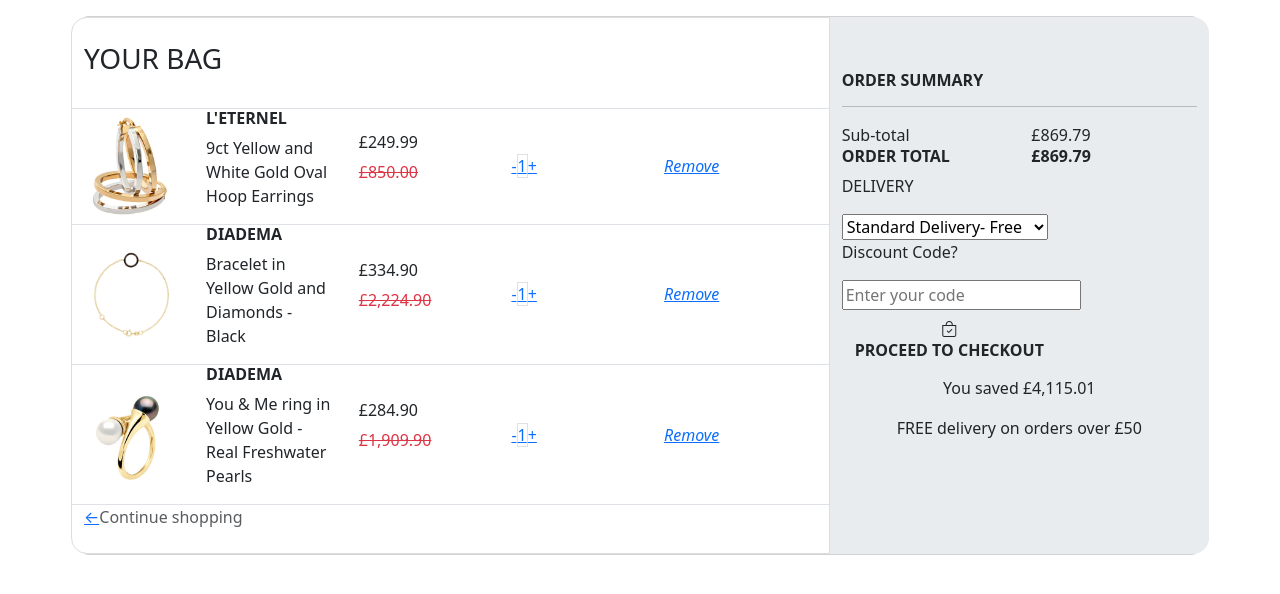
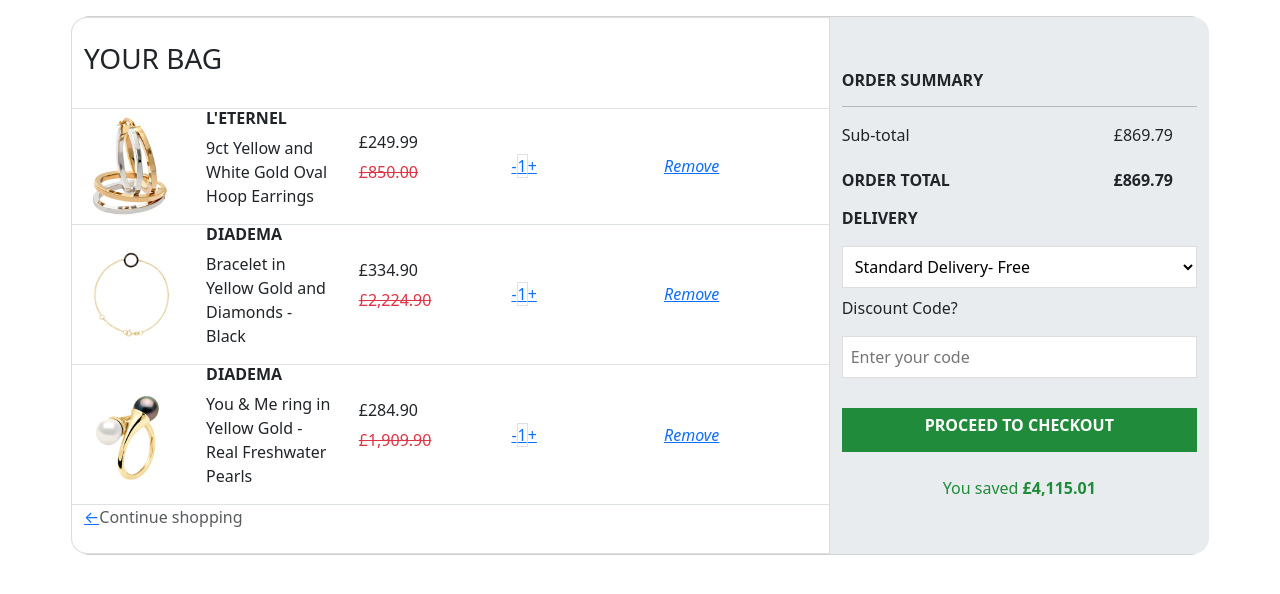
Before and after one commit to Faustina-Acheampong/shopping-cart-bootstrap, a plain HTML site: page index.html in a window 1280 px wide. Drawn offline with nearby package versions, Linux system fonts and the light colour scheme.

Commit message:
Edited index.css to style button.

```diff
--- a/index.html
+++ b/index.html
@@ -79,27 +79,25 @@
                     <div class="col-md-4 order">
                         <div class="order-title"><h6><b>ORDER SUMMARY</b></h6></div>
                         <hr>
-                        <div class="row">
-                            <div class="col text-left">Sub-total</div>
-                            <div class="col text-right">&pound;869.79</div>
+                        <div class="row" style="width: 100%;">
+                            <div class="col">Sub-total</div>
+                            <div class="col text-end mb-4">&pound;869.79</div>
                         </div>
-                        <div class="row">
-                            <div class="col text-left"><h6><b>ORDER TOTAL</b></h6></div>
-                            <div class="col text-right"><h6><b>&pound;869.79</b></h6></div>
+                        <div class="row" style="width: 100%;">
+                            <div class="col"><h6><b>ORDER TOTAL</b></h6></div>
+                            <div class="col text-end"><h6><b>&pound;869.79</b></h6></div>
                         </div>
                         <form>
-                            <p>DELIVERY</p>
+                            <p class="pt-2"><b>DELIVERY</b></p>
                             <select>
                                 <option>Standard Delivery- Free</option>
                                 <option>Next Day Delivery- &pound;9.99</option>
                             </select>
-                            <p>Discount Code?</p>
+                            <p class="pt-2">Discount Code?</p>
                             <input id="code" placeholder="Enter your code">
                         </form>
-                        <button type="submit" class="btn"><span class="bi bi-bag-check"></span>
-                        <h6><b>PROCEED TO CHECKOUT</b></h6></button>
-                        <p class="savings text-center">You saved &pound;4,115.01</p>
-                        <p class="text-center">FREE delivery on orders over &pound;50</p>
+                        <button type="submit" class="order-btn"><h6><b>PROCEED TO CHECKOUT</b></h6></button>
+                        <p class="savings">You saved <b>&pound;4,115.01</b></p>
                     </div>
                 </div>
             </div>
--- a/styles/index.css
+++ b/styles/index.css
@@ -26,7 +26,8 @@
     padding: 1.5rem;
     border-top-left-radius: 1rem;
     border-bottom-left-radius: 1rem;
-    border: 1px solid #ddd;
+    border: 1px solid rgba(0, 0, 0, 0.137);
+    outline: none;
 }
 @media(max-width:767px){
     .cart{
@@ -36,6 +37,7 @@
     }
 }
 .order {
+    width: 100%;
     background-color: #e9ecef;
     border-top-right-radius: 1rem;
     border-bottom-right-radius: 1rem;
@@ -50,3 +52,31 @@
 .order-title {
     margin-top: 30px;
 }
+select {
+    width: 100%;
+    border: 1px solid rgba(0, 0, 0, 0.130);
+    padding: 8px 8px;
+    outline: none;
+    background-color: #ffffff;
+}
+input {
+    width: 100%;
+    border: 1px solid rgba(0, 0, 0, 0.130);
+    padding: 8px 8px;
+    outline: none;
+    background-color: #ffffff;
+}
+.order-btn {
+    background-color: #208b3a;
+    color: white;
+    width: 100%;
+    margin-top: 30px;
+    padding: 8px;
+    border: hidden;
+    font-weight: 700;
+}
+.savings {
+    color:#208b3a;
+    text-align: center;
+    padding-top: 1.5rem;
+}
```
